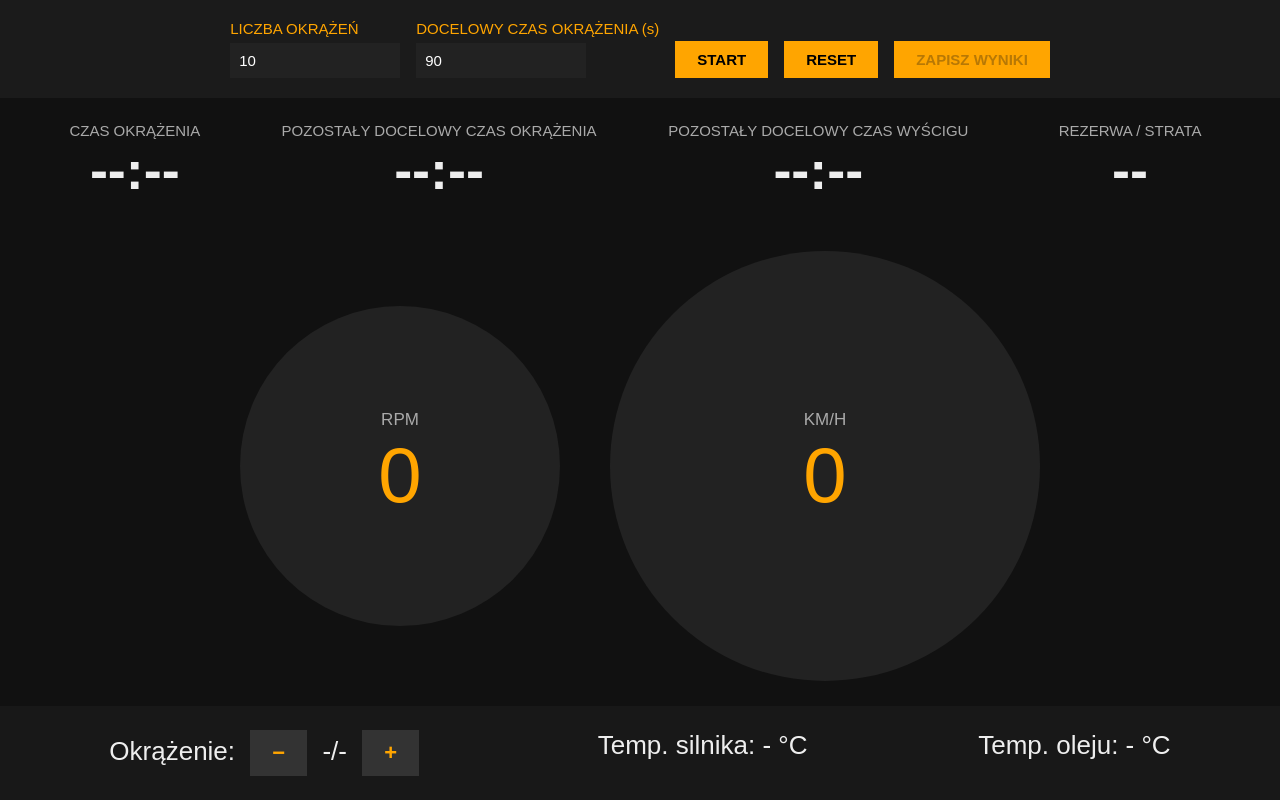
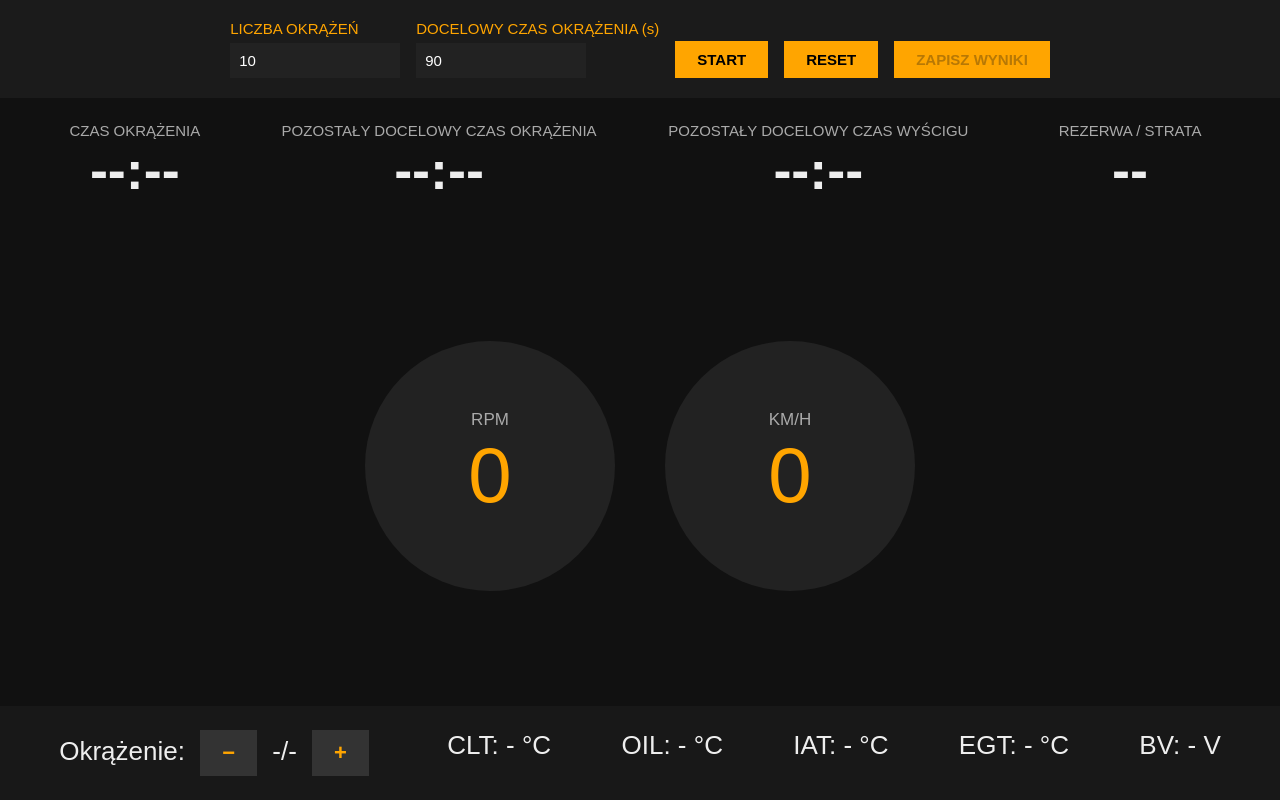
Before and after one commit to Iron-Warriors-TUL/Telemetria-XBEE, a Flask app: page / in a window 1280 px wide. Run offline with Flask 3, Linux system fonts and the light colour scheme.

Commit message:
dodane IAT, EGT; ustalone wartosci temperatur

```diff
--- a/Telemetria/backend/app.py
+++ b/Telemetria/backend/app.py
@@ -1,6 +1,6 @@
 from flask import Flask, jsonify, request, render_template
 from telemetry.race_state import RaceState
-from telemetry.data_source import MockTelemetrySource
+from telemetry.data_source import XBeeTelemetrySource
 from telemetry.race_logger import RaceLogger
 
 app = Flask(
@@ -9,7 +9,7 @@ app = Flask(
     static_folder="../frontend/static"
 )
 
-data_source = MockTelemetrySource()
+data_source = XBeeTelemetrySource(port="/dev/serial0", baud=115200)
 logger = RaceLogger()
 race = RaceState(data_source, logger)
 
@@ -17,11 +17,6 @@ race = RaceState(data_source, logger)
 @app.route("/")
 def index():
     return render_template("dashboard.html")
-
-
-@app.route("/api/state")
-def state():
-    return jsonify(race.get_state())
 
 
 @app.route("/api/config", methods=["POST"])
@@ -61,6 +56,18 @@ def save():
     filename = logger.save_csv()
     return jsonify({"file": filename})
 
+@app.route("/api/state")
+def state():
+    s = race.get_state()
+
+    # Jeśli wyścig trwa, wyślij dane do bolidu
+    if s.get("running"):
+        # Format: L:numer_okrążenia;D:delta
+        # Używamy skróconych kluczy, by oszczędzać pasmo
+        msg = f"L:{s['lap_current']};D:{s['time_delta']}"
+        data_source.send_to_bolid(msg)
+
+    return jsonify(s)
 
 if __name__ == "__main__":
-    app.run(debug=True)
+    app.run(host='0.0.0.0', port=5000, debug=False)
--- a/Telemetria/backend/telemetry/race_state.py
+++ b/Telemetria/backend/telemetry/race_state.py
@@ -85,7 +85,7 @@ class RaceState:
             return {
                 "running": False,
                 "finished": True,
-                "time_delta": round(self.final_delta, 1)
+                "time_delta": int(round(self.final_delta))
             }
 
         if not self.running:
@@ -120,9 +120,9 @@ class RaceState:
 
             "race_time_remaining": round(race_target_time - elapsed, 1),
 
-            "time_delta": round(
-                (self.current_lap * self.target_lap_time) - elapsed, 1
-            ),
+            "time_delta": int(round(
+                (self.current_lap * self.target_lap_time) - elapsed
+            )),
 
             **sample
         }
--- a/Telemetria/frontend/static/css/style.css
+++ b/Telemetria/frontend/static/css/style.css
@@ -96,19 +96,14 @@ button {
 }
 
 .gauge {
-    width: 320px;
-    height: 320px;
+    width: 250px;
+    height: 250px;
     border-radius: 50%;
     background: #222;
     display: flex;
     flex-direction: column;
     justify-content: center;
     align-items: center;
-}
-
-.gauge.big {
-    width: 430px;
-    height: 430px;
 }
 
 .gauge-label {
--- a/Telemetria/frontend/static/js/app.js
+++ b/Telemetria/frontend/static/js/app.js
@@ -1,6 +1,18 @@
 /* Wartości od których kolor temperatur robi się czerwony */
-const ENGINE_TEMP_LIMIT = 100;
-const OIL_TEMP_LIMIT = 110;
+// const ENGINE_TEMP_LIMIT = 100;
+// const OIL_TEMP_LIMIT = 110;
+
+const ENGINE_TEMP_MIN_LIMIT = 90;
+const ENGINE_TEMP_MAX_LIMIT = 120;
+
+const OIL_TEMP_MIN_LIMIT = 90;
+const OIL_TEMP_MAX_LIMIT = 120;
+
+const EGT_MIN_LIMIT = 500;
+const EGT_MAX_LIMIT = 1000;
+
+const BATTERY_VOLTAGE_MIN_LIMIT = 14.0;
+const BATTERY_VOLTAGE_MAX_LIMIT = 14.8;
 
 function formatTime(sec) {
     const sign = sec < 0 ? "-" : "";
@@ -88,10 +100,9 @@ function clearUI() {
     speed.innerText = "0";
 
     engine_temp.innerText = "-";
-    engine_temp.style.color = "orange";
-
     oil_temp.innerText = "-";
-    oil_temp.style.color = "orange";
+    intake_temp.innerText = "-";
+    emission_temp.innerText = "-";
 
     lap_current.innerText = "-";
     lap_total.innerText = "-";
@@ -100,7 +111,17 @@ function clearUI() {
 async function update() {
     const res = await fetch("/api/state");
     const data = await res.json();
-
+    const battery_val = document.getElementById('battery_voltage');
+    if (battery_val) {
+        battery_val.innerText = data.battery_voltage.toFixed(1);
+        if (data.battery_voltage < BATTERY_VOLTAGE_MIN_LIMIT) {
+            battery_val.style.color = "red";
+        } else if (data.battery_voltage >= BATTERY_VOLTAGE_MIN_LIMIT && data.battery_voltage <= BATTERY_VOLTAGE_MAX_LIMIT) {
+            battery_val.style.color = "orange";
+        } else {
+            battery_val.style.color = "white";
+        }
+    }
     if (!data.running) {
         if (data.finished) {
             time_delta.innerText =
@@ -129,13 +150,33 @@ async function update() {
     speed.innerText = data.speed;
 
     engine_temp.innerText = data.engine_temp;
-    engine_temp.style.color =
-        data.engine_temp >= ENGINE_TEMP_LIMIT ? "red" : "orange";
+    if (data.engine_temp < ENGINE_TEMP_MIN_LIMIT) {
+        engine_temp.style.color = "white";
+    } else if (data.engine_temp >= ENGINE_TEMP_MIN_LIMIT && data.engine_temp <= ENGINE_TEMP_MAX_LIMIT) {
+        engine_temp.style.color = "green";
+    } else {
+        engine_temp.style.color = "red";
+    }
 
     oil_temp.innerText = data.oil_temp;
-    oil_temp.style.color =
-        data.oil_temp >= OIL_TEMP_LIMIT ? "red" : "orange";
+    if (data.oil_temp < OIL_TEMP_MIN_LIMIT) {
+        oil_temp.style.color = "white";
+    } else if (data.oil_temp >= OIL_TEMP_MIN_LIMIT && data.oil_temp <= OIL_TEMP_MAX_LIMIT) {
+        oil_temp.style.color = "green";
+    } else {
+        oil_temp.style.color = "red";
+    }
 
+    emission_temp.innerText = data.emission_temp;
+    if (data.emission_temp < EGT_MIN_LIMIT) {
+        emission_temp.style.color = "white";
+    } else if (data.emission_temp >= EGT_MIN_LIMIT && data.emission_temp <= EGT_MAX_LIMIT) {
+        emission_temp.style.color = "green";
+    } else {
+        emission_temp.style.color = "red";
+    }
+
+    intake_temp.innerText = data.intake_temp;
     lap_current.innerText = data.lap_current;
     lap_total.innerText = data.lap_total;
 }
--- a/Telemetria/frontend/templates/dashboard.html
+++ b/Telemetria/frontend/templates/dashboard.html
@@ -54,7 +54,7 @@
         <div class="gauge-value" id="rpm">0</div>
     </div>
 
-    <div class="gauge big">
+    <div class="gauge">
         <div class="gauge-label">KM/H</div>
         <div class="gauge-value" id="speed">0</div>
     </div>
@@ -70,11 +70,23 @@
     </div>
 
     <div class="info">
-        Temp. silnika: <span id="engine_temp">-</span> °C
+        CLT: <span id="engine_temp">-</span> °C
     </div>
 
     <div class="info">
-        Temp. oleju: <span id="oil_temp">-</span> °C
+        OIL: <span id="oil_temp">-</span> °C
+    </div>
+
+    <div class="info">
+        IAT: <span id="intake_temp">-</span> °C
+    </div>
+
+    <div class="info">
+        EGT: <span id="emission_temp">-</span> °C
+    </div>
+
+    <div class="info">
+        BV: <span id="battery_voltage">-</span> V
     </div>
 </div>
 
```
Also changed, not shown: Telemetria/backend/telemetry/data_source.py (+76 -14 lines), 1 other file.
